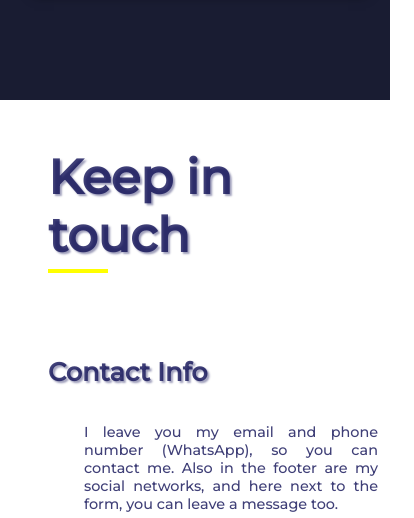
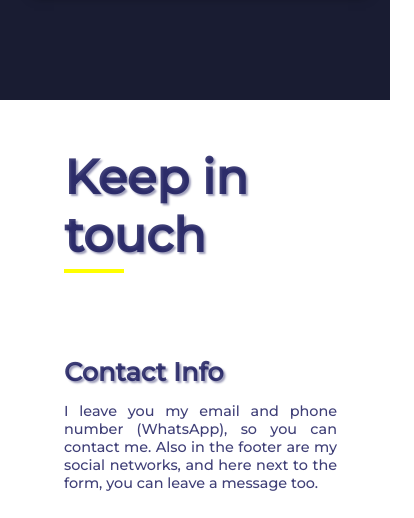
Before and after one commit to jcdev92/portafolio-JCDEV, a plain HTML site: page index.html in a window 390 px wide. Shown: the part 3978-4496 px from the top of the page, 414 px wide, since content can reach past the window. Drawn offline with Linux system fonts and the light colour scheme.

Commit message:
JCDEV Portfolio Beta 1.0.5

```diff
--- a/css/styles.css
+++ b/css/styles.css
@@ -361,6 +361,8 @@ div:target p {
   height: 100%;
 }
 
+
+
 .contact-headings h2 {
   font-size: 3em;
   color: rgba(15,15,85,0.8);
@@ -723,8 +725,12 @@ form textarea {
     border: none;
     box-shadow: none;
     align-items: space-evenly;
-    justify-content: space-evenly;
+    justify-content: center;
     margin-bottom: 1em;
+  }
+
+  .contact-headings, .contact-info {
+    margin-left: 1em;
   }
 
   .contact-headings {
@@ -734,12 +740,14 @@ form textarea {
   .contact-info-left {
     padding: 0px;
     margin: 0px;
-    width: auto;
+    width: 70vw;
     margin-bottom: 1em;
   }
 
   .contact-info-left p {
-    width: 100%;
+    padding: 0px;
+    padding-top: 1em;
+    width: auto;
     font-size: 0.9em;
   }
 
@@ -775,6 +783,14 @@ s
 }
 
 @media (max-width: 330px) {
+
+  .nav-toggle-label i {
+    padding: 0.5em;
+    font-size: 1em;
+    color: rgba(255,255,0);
+    position: fixed;
+  }
+
 
 
   .skills__title {
```
